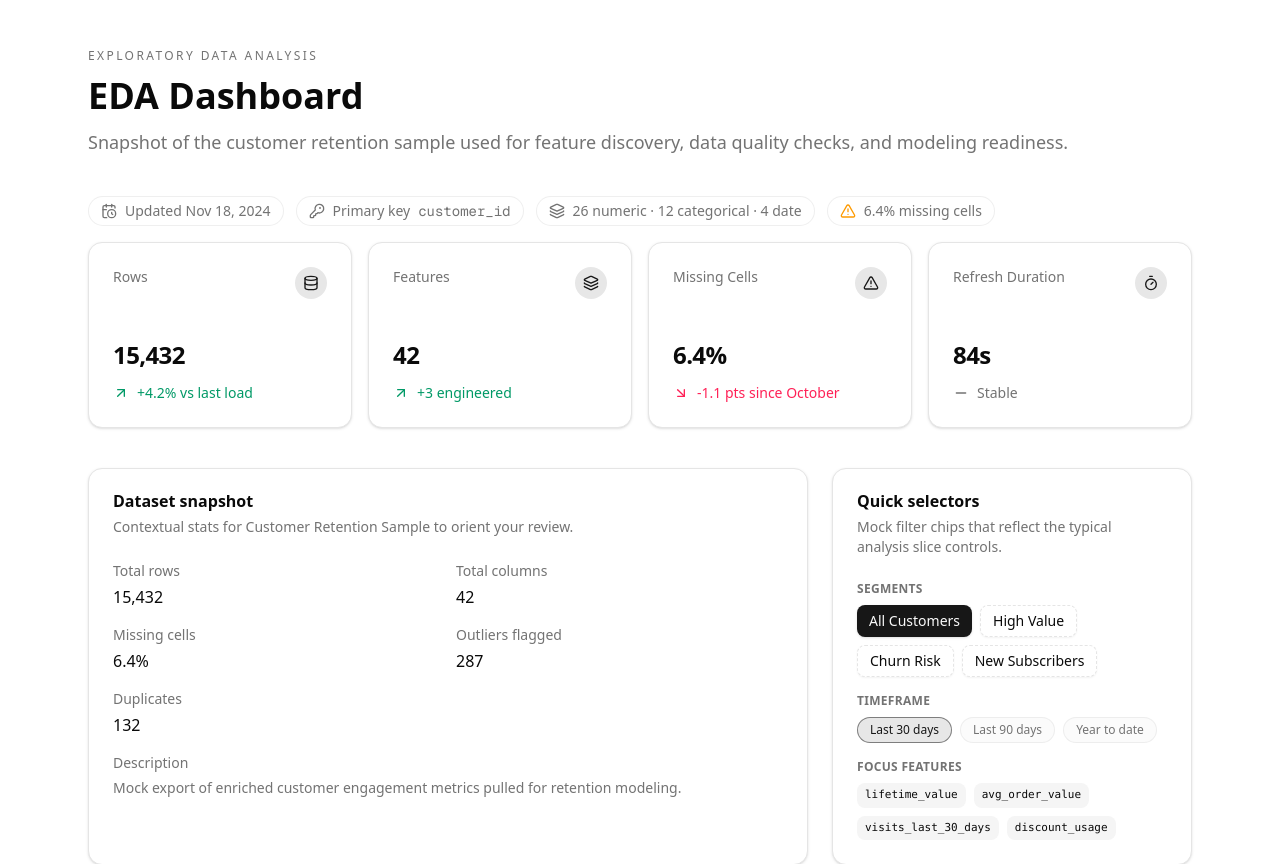
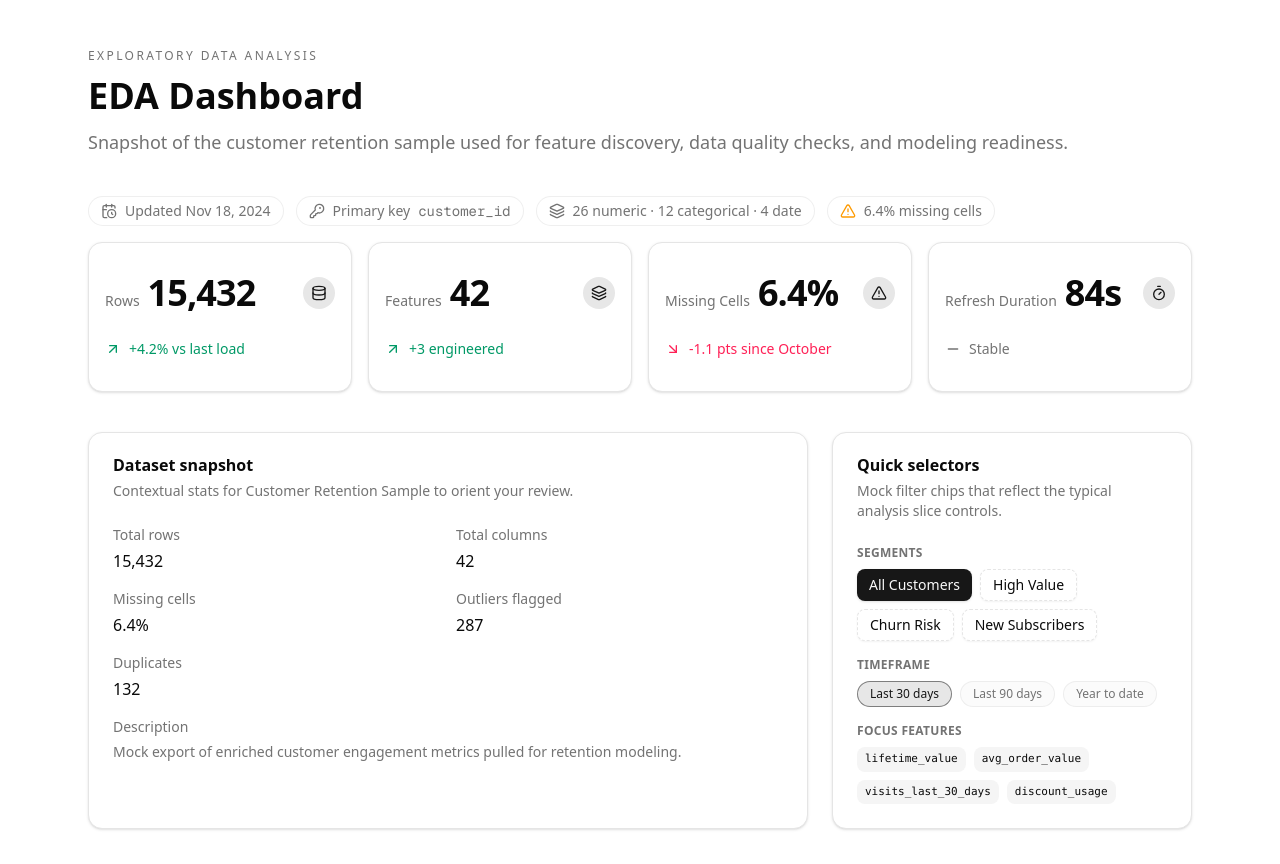
Before and after one commit to wdchenxyz/next-js-app, a Next.js app: page /eda in a window 1280 px wide. Shown: the top 864 px of the page. Built offline with nearby package versions, Linux system fonts and the light colour scheme.

Commit message:
feat: tightened cards

```diff
--- a/src/app/eda/page.tsx
+++ b/src/app/eda/page.tsx
@@ -74,26 +74,26 @@ function MetricCard({ metric }: { metric: OverviewMetric }) {
   const trendColor = metric.trend ? trendColorMap[metric.trend] : "text-muted-foreground"
 
   return (
-    <Card className="h-full">
-      <CardHeader className="flex flex-row items-start justify-between space-y-0 pb-0">
-        <div>
-          <CardTitle className="text-sm font-medium text-muted-foreground">
-            {metric.label}
-          </CardTitle>
+    <Card className="h-full gap-4 py-4">
+      <CardHeader className="flex flex-row items-center justify-between space-y-0 p-4 pb-3">
+        <div className="flex items-baseline gap-2">
+          <CardTitle className="text-sm font-medium text-muted-foreground">{metric.label}</CardTitle>
+          <span className="text-4xl font-semibold leading-none tracking-tight text-foreground">
+            {metric.value}
+          </span>
         </div>
         <span className="rounded-full bg-primary/10 p-2 text-primary">
           <Icon className="h-4 w-4" aria-hidden />
         </span>
       </CardHeader>
-      <CardContent className="pt-4">
-        <div className="text-2xl font-semibold tracking-tight">{metric.value}</div>
-        {metric.change ? (
-          <div className="mt-3 flex items-center gap-2 text-sm">
+      {metric.change ? (
+        <CardContent className="px-4 pb-4 pt-0">
+          <div className="flex items-center gap-2 text-sm">
             {TrendIcon ? <TrendIcon className={cn("h-4 w-4", trendColor)} aria-hidden /> : null}
             <span className={cn("font-medium", trendColor)}>{metric.change}</span>
           </div>
-        ) : null}
-      </CardContent>
+        </CardContent>
+      ) : null}
     </Card>
   )
 }
```
